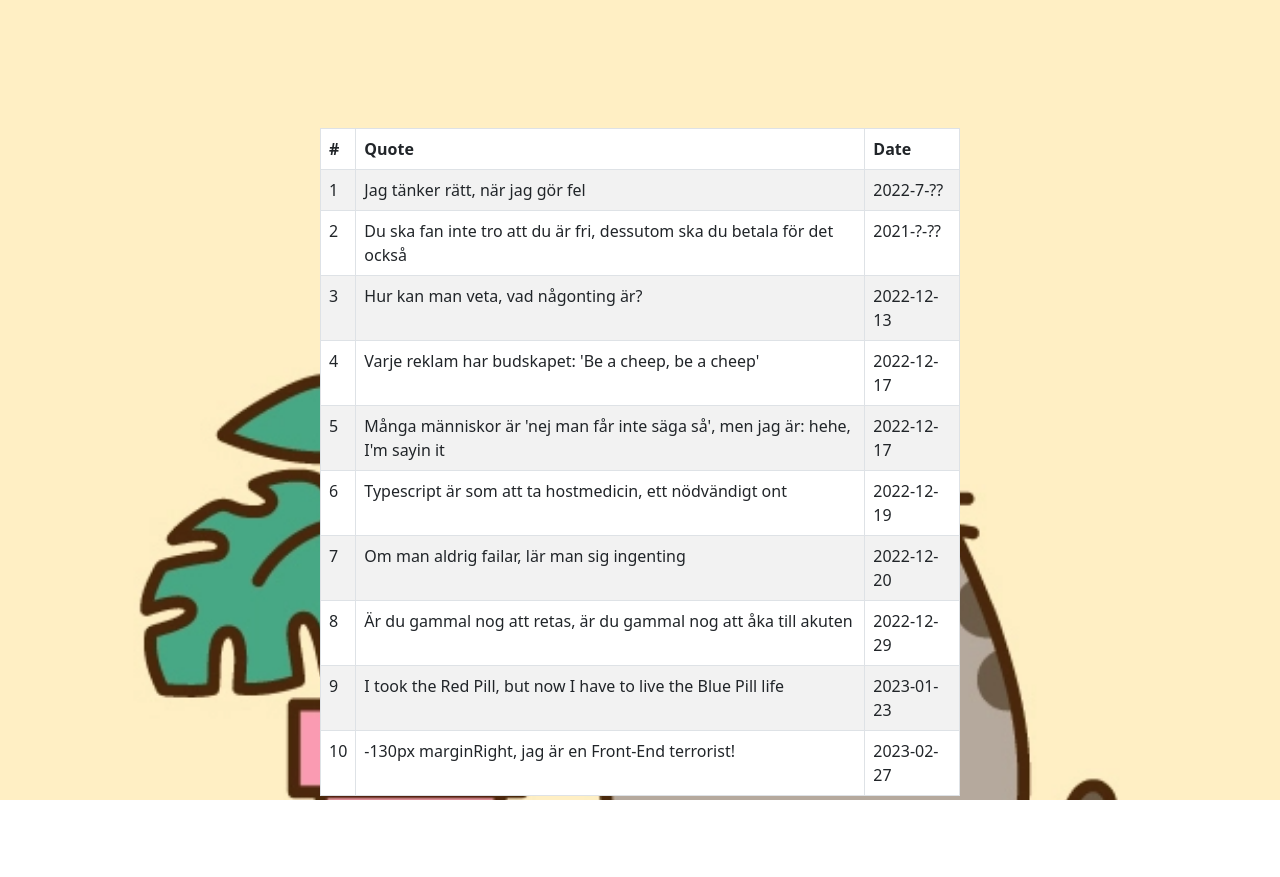
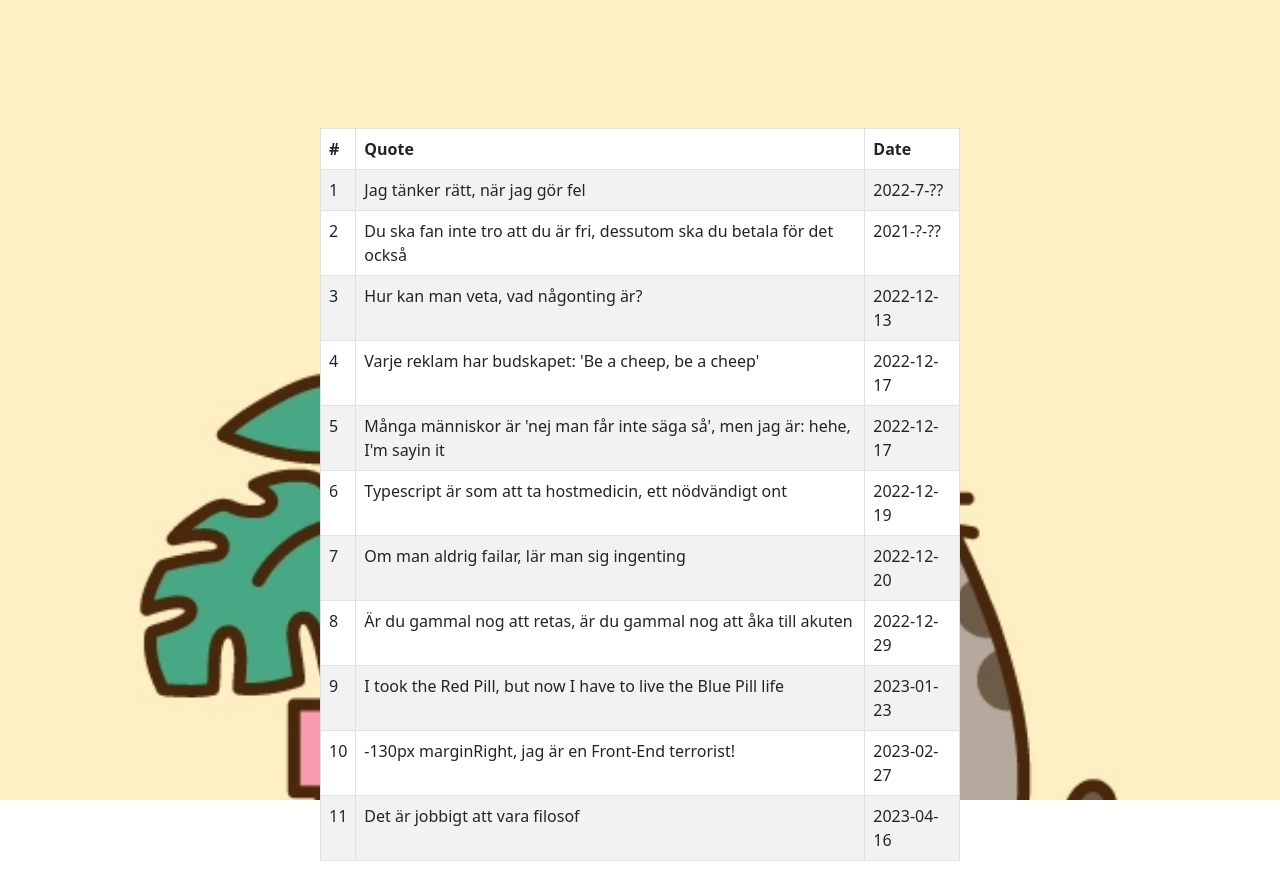
Before and after one commit to Stenstromen/filosofiskaeleonora, a React (Create React App) app: page /all in a window 1280 px wide. Before the commit the page ends 812 px from the top, so only its background shows below. Built offline with nearby package versions, Linux system fonts and the light colour scheme.

Commit message:
Added quote

```diff
--- a/src/assets/Quotes.js
+++ b/src/assets/Quotes.js
@@ -48,6 +48,11 @@ const Quotes = [
         id:10,
         quote: "-130px marginRight, jag är en Front-End terrorist!",
         date: "2023-02-27"
+    },
+    {
+        id:11,
+        quote: "Det är jobbigt att vara filosof",
+        date: "2023-04-16"
     }
 ]
 
```
